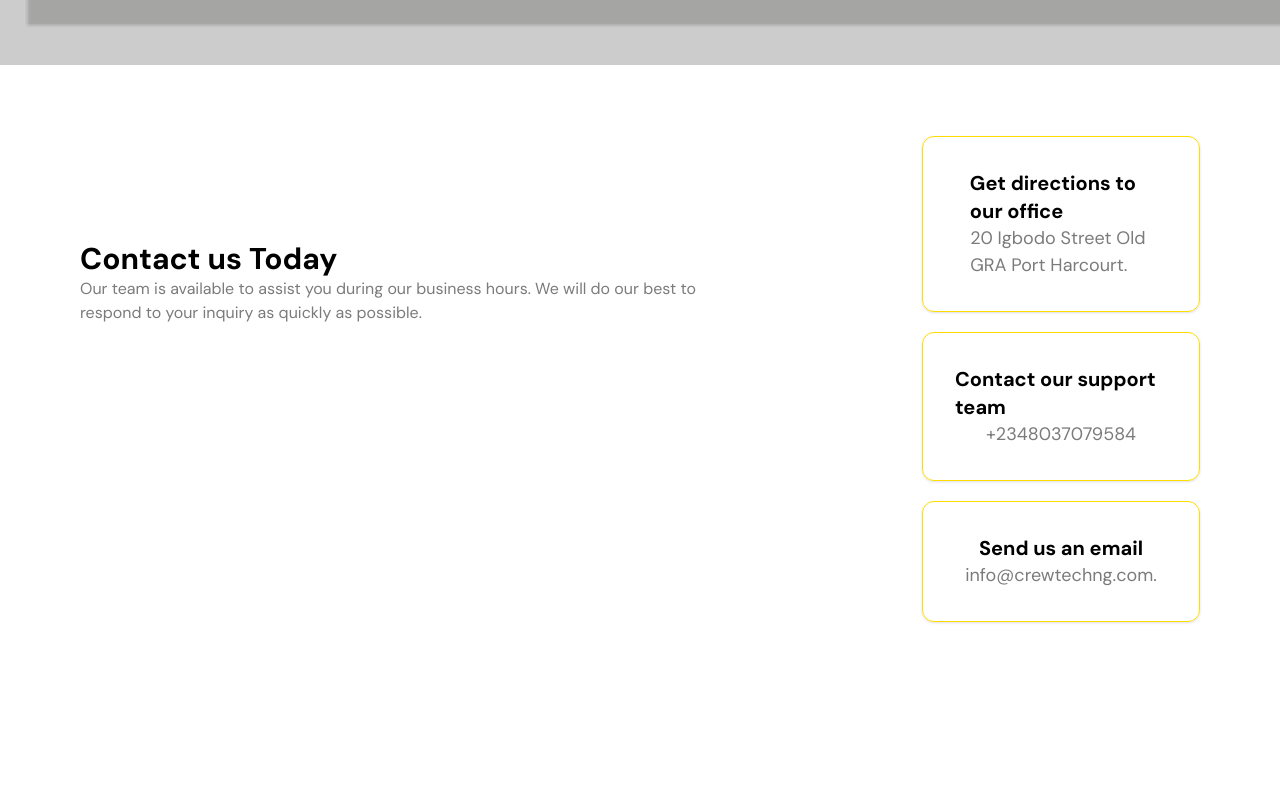
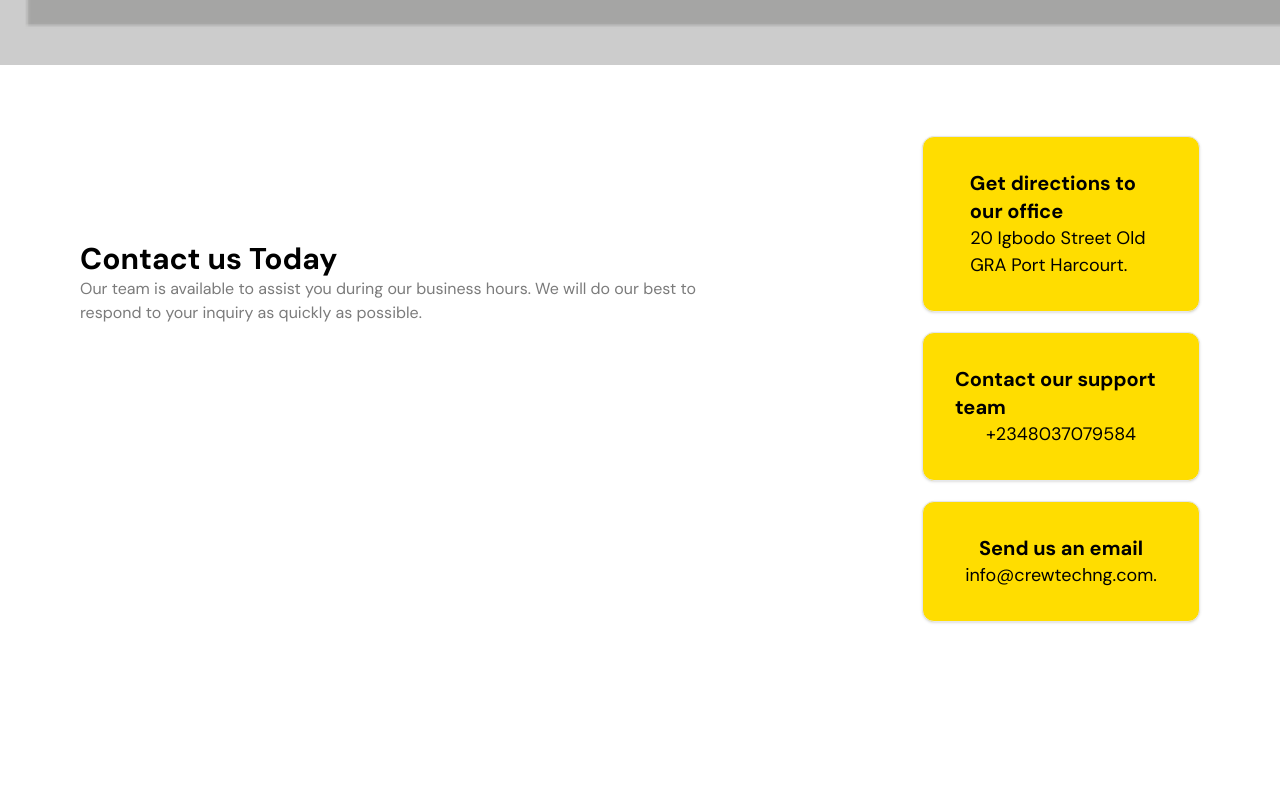
Before and after one commit to Ebiperre/FormyardNIG, a React (Vite) app: page /contact in a window 1280 px wide. Shown: the part 740-1543 px from the top of the page. Built offline with nearby package versions, Linux system fonts and the light colour scheme.

Commit message:
Update Contact.jsx

```diff
--- a/src/pages/Contact.jsx
+++ b/src/pages/Contact.jsx
@@ -46,17 +46,17 @@ function Contact() {
         </div>
         <div className='flex flex-col gap-5 mt-0 lg:-mt-[105px]'>
           {/* card items */}
-          <div className='shadow p-8 rounded-xl  flex-col flexCenter border border-[#FD0]'>
+          <div className='shadow p-8 rounded-xl  flex-col flexCenter border bg-[#FD0] '>
             <h2 className=' text-xl font-bold w-[182.216px]'>Get directions to our office</h2>
-            <p className='w-[209.544px] regular-18 pl-[14px] text-gray-30'>20 Igbodo Street Old GRA Port Harcourt.</p>
+            <p className='w-[209.544px] regular-18 pl-[14px]'>20 Igbodo Street Old GRA Port Harcourt.</p>
           </div>
-          <div className='shadow p-8 rounded-xl flex-col flexCenter border border-[#FD0]'>
+          <div className='shadow p-8 rounded-xl flex-col flexCenter border bg-[#FD0]'>
             <h2 className='text-xl font-bold'>Contact our support team</h2>
-            <p className="regular-18 text-gray-30">+2348037079584</p>
+            <p className="regular-18 ">+2348037079584</p>
           </div>
-          <div className='shadow p-8 rounded-xl flex-col flexCenter border border-[#FD0]'>
+          <div className='shadow p-8 rounded-xl flex-col flexCenter border bg-[#FD0]'>
             <h2 className=' text-xl font-bold '>Send us an email</h2>
-            <p className="regular-18 text-gray-30 ">info@crewtechng.com.</p>
+            <p className="regular-18 ">info@crewtechng.com.</p>
           </div>
         </div>
       </div>
```
